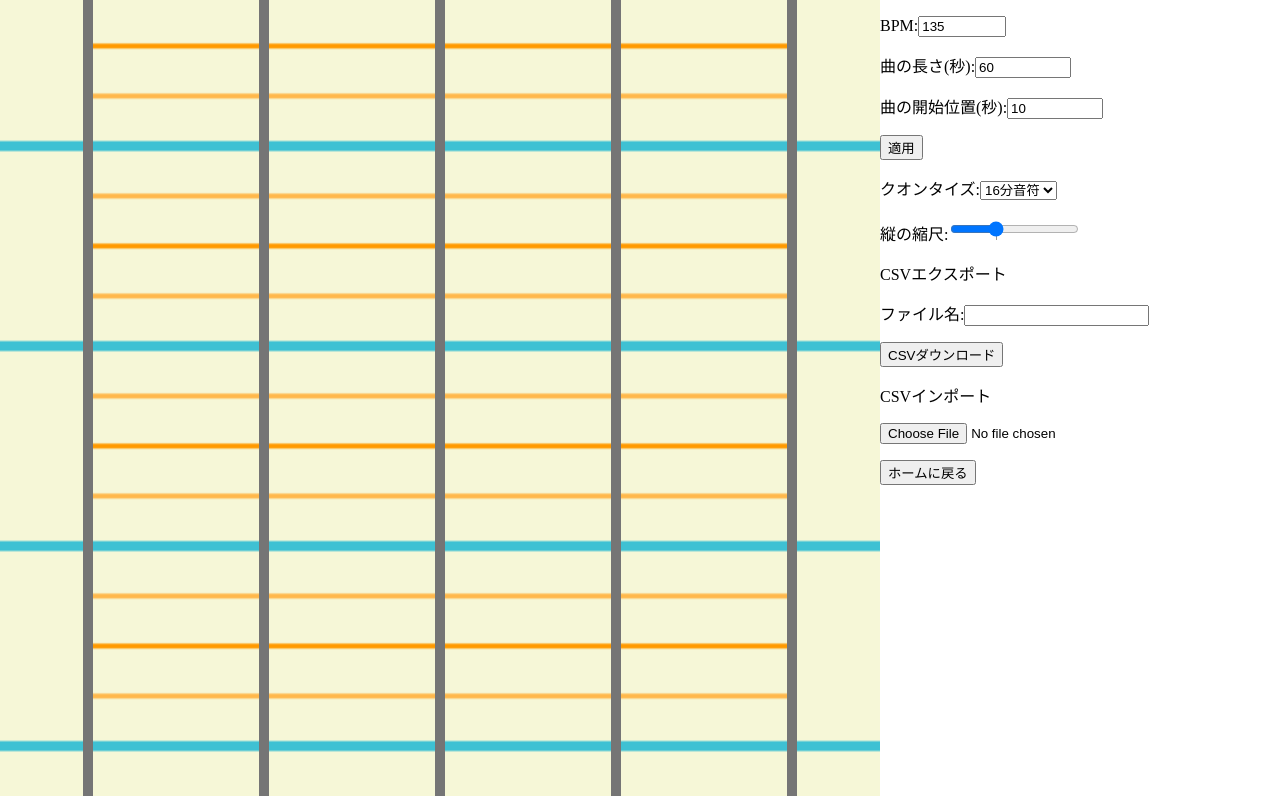
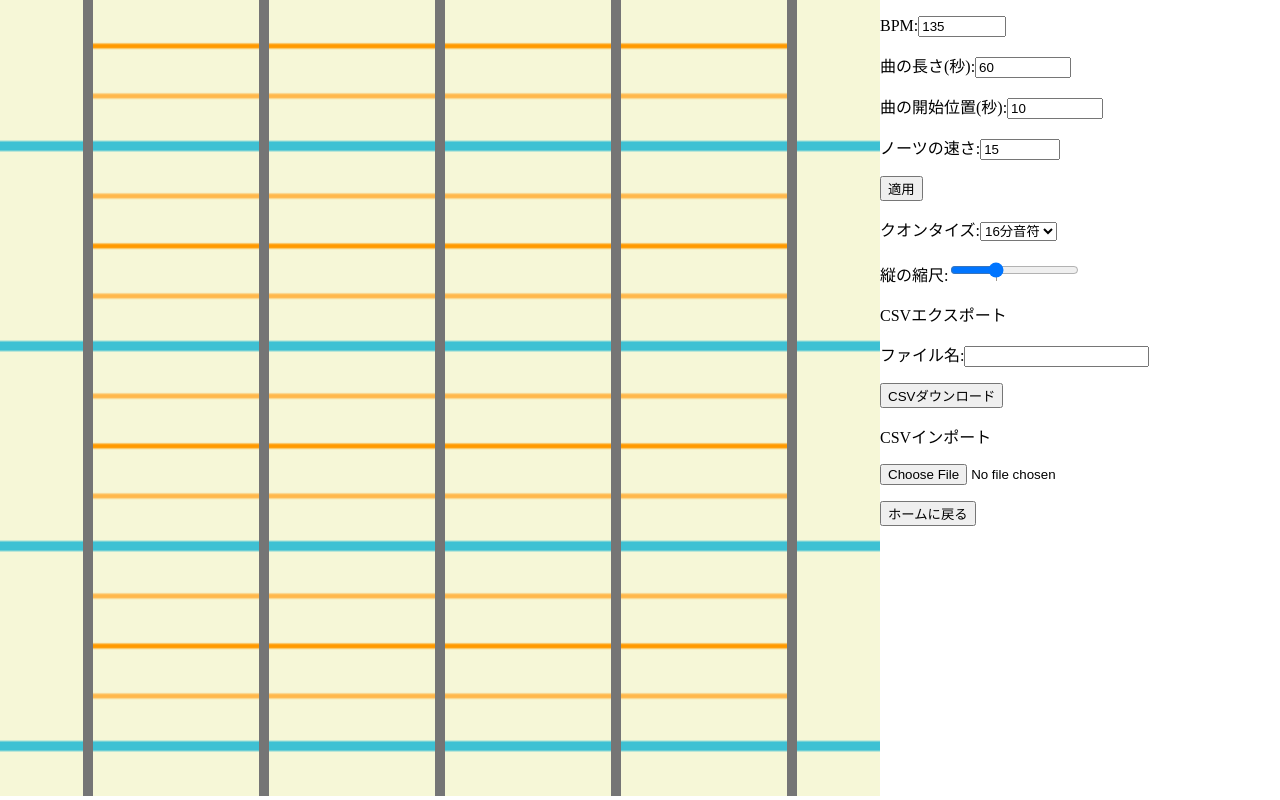
Before and after one commit to gomagom/music-game, a plain HTML site: page editor.html in a window 1280 px wide. Drawn offline with Linux system fonts and the light colour scheme.

Commit message:
Add files via upload

```diff
--- a/editor.html
+++ b/editor.html
@@ -10,6 +10,7 @@
         <p>BPM:<input id="bpm" type="number" name="BPM" value="135" min="1.0" max="1000.0"></p>
         <p>曲の長さ(秒):<input id="musicL" type="number" name="musicL" value="60" min="0.0" max="10000.0"></p>
         <p>曲の開始位置(秒):<input id="musicBody" type="number" name="musicBody" value="10" min="0.0" max="10000.0"></p>
+        <p>ノーツの速さ:<input id="speed" type="number" name="speed" value="15" min="1.0" max="100.0"></p>
         <p><input id="submit" type="submit" value="適用"></p>
         <p>クオンタイズ:<select name="Quantize" id="quantize">
             <option value="1">4分音符</option>
```
